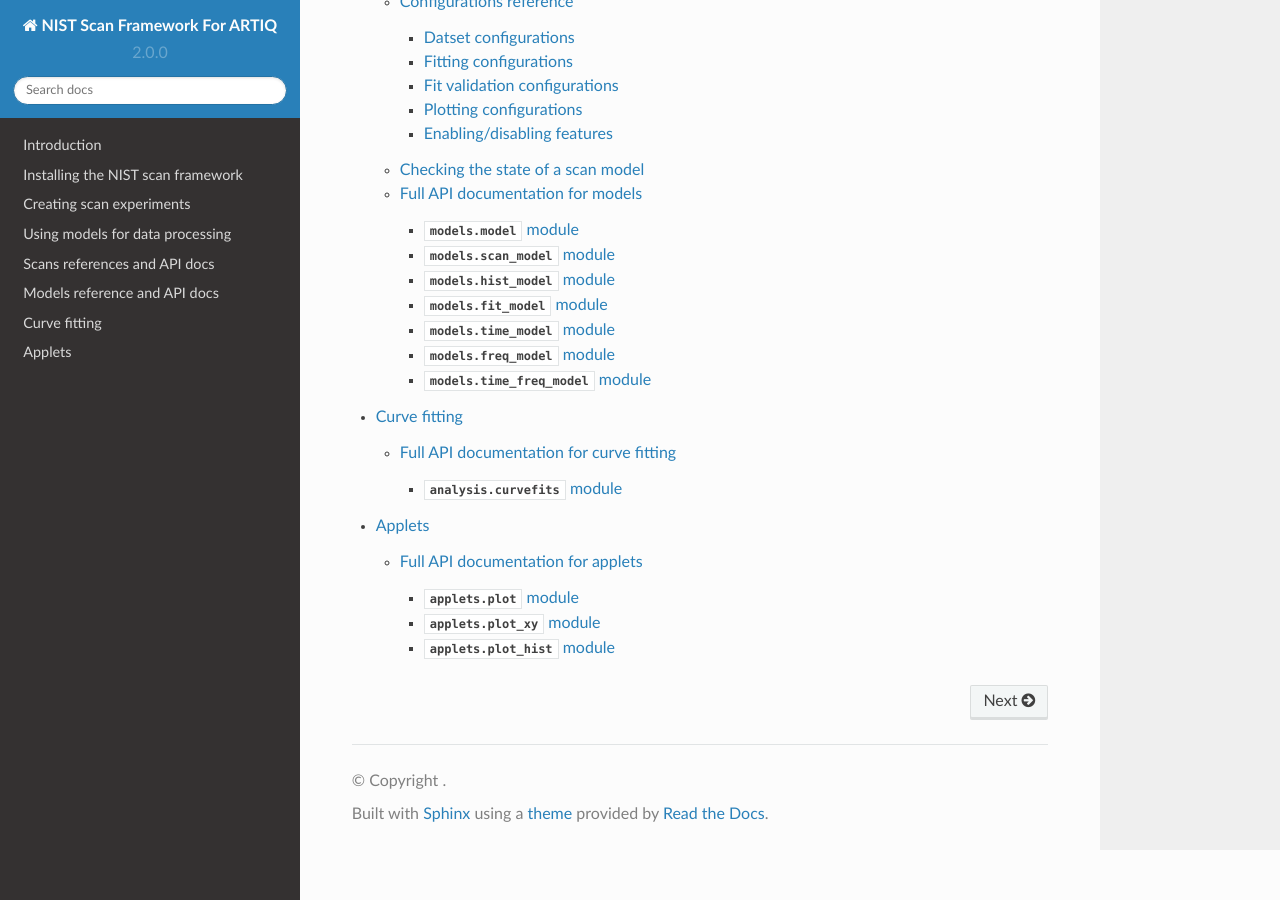
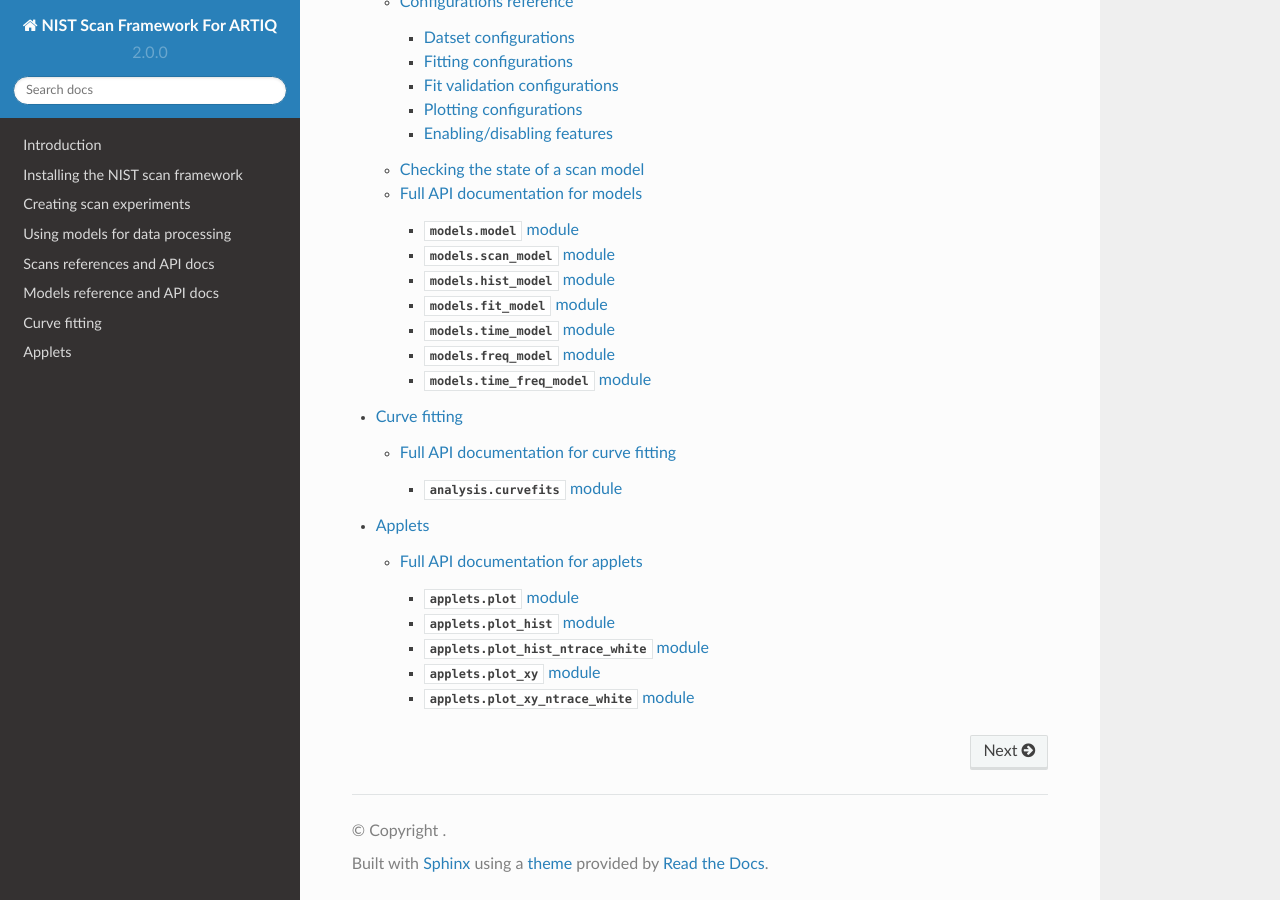
Before and after one commit to usnistgov/artiq_scan_framework, a Sphinx documentation site: the page built from docs/index.rst, in a window 1280 px wide and 900 px high, scrolled down 2554 px. Built offline with Sphinx 7.4.7 and the Read the Docs theme 2.0.0, drawn with Linux system fonts in a browser that asks for light colours.

Commit message:
doc updates

```diff
--- a/docs/applets/api.rst
+++ b/docs/applets/api.rst
@@ -6,6 +6,24 @@ Full API documentation for applets
 -----------------------------------
 
 .. automodule:: scan_framework.applets.plot
+    :members:
+    :special-members:
+    :private-members:
+    :undoc-members:
+
+:mod:`applets.plot_hist` module
+-----------------------------------
+
+.. automodule:: scan_framework.applets.plot_hist
+    :members:
+    :special-members:
+    :private-members:
+    :undoc-members:
+
+:mod:`applets.plot_hist_ntrace_white` module
+-----------------------------------
+
+.. automodule:: scan_framework.applets.plot_hist_ntrace_white
     :members:
     :special-members:
     :private-members:
@@ -21,10 +39,10 @@ Full API documentation for applets
     :private-members:
     :undoc-members:
 
-:mod:`applets.plot_hist` module
+:mod:`applets.plot_xy_ntrace_white` module
 -----------------------------------
 
-.. automodule:: scan_framework.applets.plot_hist
+.. automodule:: scan_framework.applets.plot_xy_ntrace_white
     :members:
     :special-members:
     :private-members:
```
